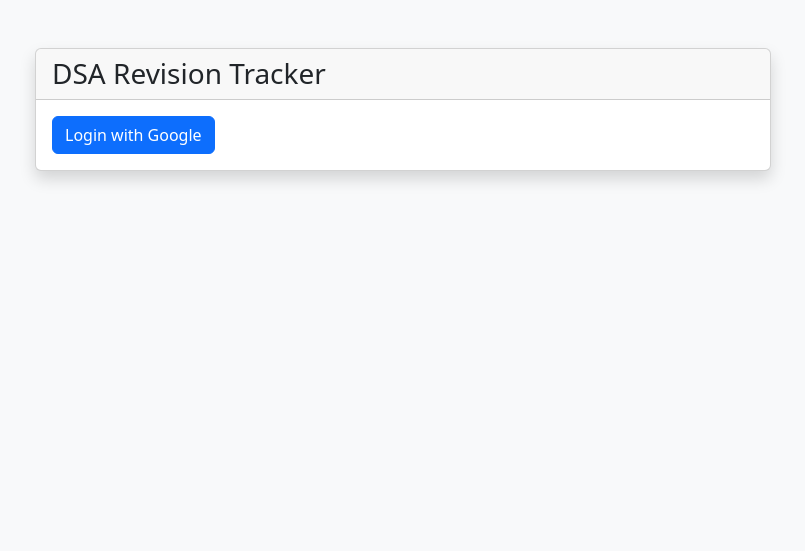
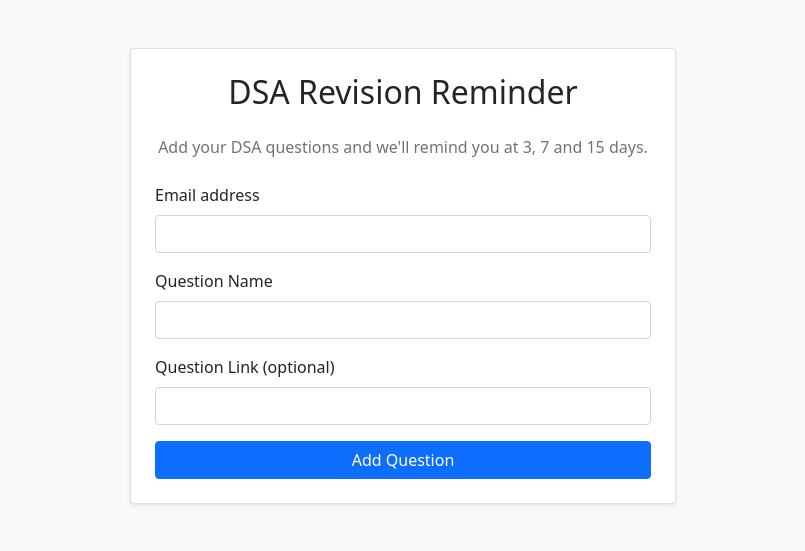
Before and after one commit to navneetujjain/dsa-reminder-app, a Flask app: template templates/index.html in a window 1280 px wide. Shown: the top 551 px of the page, without its empty margins (237-1042 px from the left). Run offline with Flask 3, Linux system fonts and the light colour scheme; the template is opened without the code that fills it, so the values that code supplies are empty.

Commit message:
Initial deployment

```diff
--- a/app.py
+++ b/app.py
@@ -1,137 +1,139 @@
-import os
-from flask import Flask, render_template, request, redirect, url_for, session
+from flask import Flask, render_template, request, redirect, url_for, flash
 from flask_sqlalchemy import SQLAlchemy
-from authlib.integrations.flask_client import OAuth
 from apscheduler.schedulers.background import BackgroundScheduler
-from datetime import datetime, timedelta
+from datetime import date, timedelta
 from sendgrid import SendGridAPIClient
 from sendgrid.helpers.mail import Mail
+import pytz
+import os
+from config import Config
 
 app = Flask(__name__)
-app.secret_key = os.getenv('SECRET_KEY')
-app.config['SQLALCHEMY_DATABASE_URI'] = os.getenv('DATABASE_URL', 'sqlite:///dsa.db')
-app.config['SQLALCHEMY_TRACK_MODIFICATIONS'] = False
+app.config.from_object(Config)
 
-# Initialize extensions
-db = SQLAlchemy(app)
-oauth = OAuth(app)
+db = SQLAlchemy()
+db.init_app(app)
 
-# Configure Google OAuth
-oauth.register(
-    name='google',
-    client_id=os.getenv('GOOGLE_CLIENT_ID'),
-    client_secret=os.getenv('GOOGLE_CLIENT_SECRET'),
-    access_token_url='https://accounts.google.com/o/oauth2/token',
-    access_token_params=None,
-    authorize_url='https://accounts.google.com/o/oauth2/auth',
-    authorize_params=None,
-    api_base_url='https://www.googleapis.com/oauth2/v1/',
-    client_kwargs={'scope': 'openid email profile'},
-)
+# Models
+class DSAQuestion(db.Model):
+    __tablename__ = 'dsa_questions'
 
-# Database Models
-class User(db.Model):
     id = db.Column(db.Integer, primary_key=True)
-    email = db.Column(db.String(120), unique=True, nullable=False)
-    questions = db.relationship('Question', backref='user', lazy=True)
+    email = db.Column(db.String(120), nullable=False)
+    question_name = db.Column(db.String(200), nullable=False)
+    question_link = db.Column(db.String(300))
+    created_at = db.Column(db.Date, default=date.today)
+    reminded_3_days = db.Column(db.Boolean, default=False)
+    reminded_7_days = db.Column(db.Boolean, default=False)
+    reminded_15_days = db.Column(db.Boolean, default=False)
 
-class Question(db.Model):
-    id = db.Column(db.Integer, primary_key=True)
-    name = db.Column(db.String(200), nullable=False)
-    link = db.Column(db.String(500))
-    date_added = db.Column(db.DateTime, nullable=False, default=datetime.utcnow)
-    user_id = db.Column(db.Integer, db.ForeignKey('user.id'), nullable=False)
+# Routes
+@app.route('/', methods=['GET', 'POST'])
+def index():
+    if request.method == 'POST':
+        email = request.form['email']
+        question_name = request.form['question_name']
+        question_link = request.form.get('question_link', '')
 
-# Email Sending Function
-def send_reminder_email(user_email, questions):
+        if not email or not question_name:
+            flash('Email and Question Name are required!', 'danger')
+            return redirect(url_for('index'))
+
+        new_question = DSAQuestion(
+            email=email,
+            question_name=question_name,
+            question_link=question_link
+        )
+        db.session.add(new_question)
+        db.session.commit()
+
+        flash('Question added successfully! You will receive reminders.', 'success')
+        return redirect(url_for('success'))
+
+    return render_template('index.html')
+
+@app.route('/success')
+def success():
+    return render_template('success.html')
+
+# Email sending function
+def send_consolidated_email(email, questions, today):
+    subject = "DSA Revision Reminders"
+    content = "<h2>Your pending DSA revisions:</h2>"
+
+    for reminder_type, q_list in questions.items():
+        if q_list:
+            days = int(reminder_type.split("_")[0])
+            content += f"<h3>Due {days}-day reminders:</h3><ul>"
+            for q in q_list:
+                content += f"<li>{q.question_name}"
+                if q.question_link:
+                    content += f' (<a href="{q.question_link}">Link</a>)'
+                content += "</li>"
+            content += "</ul>"
+
     message = Mail(
-        from_email='dsa-reminder@example.com',
-        to_emails=user_email,
-        subject='📚 Your Daily DSA Revision Reminder')
-
-    content = "<h1>Questions to Revise Today:</h1><ul>"
-    for q in questions:
-        content += f"<li>{q.name}"
-        if q.link:
-            content += f" <a href='{q.link}'>Link</a>"
-        content += "</li>"
-    content += "</ul>"
-
-    message.add_content(content, "text/html")
+        from_email=app.config['SENDER_EMAIL'],
+        to_emails=email,
+        subject=subject,
+        html_content=content
+    )
 
     try:
-        sg = SendGridAPIClient(os.getenv('SENDGRID_API_KEY'))
-        response = sg.send(message)
+        sg = SendGridAPIClient(app.config['SENDGRID_API_KEY'])
+        sg.send(message)
+
+        # Mark all as reminded
+        for q_list in questions.values():
+            for q in q_list:
+                if "3_days" in questions and q in questions["3_days"]:
+                    q.reminded_3_days = True
+                if "7_days" in questions and q in questions["7_days"]:
+                    q.reminded_7_days = True
+                if "15_days" in questions and q in questions["15_days"]:
+                    q.reminded_15_days = True
+
     except Exception as e:
-        print(f"Email error: {str(e)}")
+        print(f"Error sending to {email}: {str(e)}")
 
-# Scheduled Job
-def daily_reminder_job():
-    with app.app_context():
-        target_dates = [datetime.utcnow() - timedelta(days=d) for d in [3,7,15]]
+# Scheduled job
+def check_and_send_reminders():
+    today = date.today()
+    users = {}
 
-        for user in User.query.all():
-            questions = Question.query.filter(
-                Question.user_id == user.id,
-                db.func.date(Question.date_added).in_([d.date() for d in target_dates])
-            ).all()
+    # Group questions by email and reminder type
+    for question in DSAQuestion.query.all():
+        if question.email not in users:
+            users[question.email] = {"3_days": [], "7_days": [], "15_days": []}
 
-            if questions:
-                send_reminder_email(user.email, questions)
+        if not question.reminded_3_days and question.created_at <= today - timedelta(days=3):
+            users[question.email]["3_days"].append(question)
+
+        if not question.reminded_7_days and question.created_at <= today - timedelta(days=7):
+            users[question.email]["7_days"].append(question)
+
+        if not question.reminded_15_days and question.created_at <= today - timedelta(days=15):
+            users[question.email]["15_days"].append(question)
+
+    # Send one consolidated email per user
+    for email, questions in users.items():
+        if any(questions.values()):  # Only if there are pending reminders
+            send_consolidated_email(email, questions, today)
+
+    db.session.commit()
 
 # Initialize scheduler
-scheduler = BackgroundScheduler()
-scheduler.add_job(daily_reminder_job, 'cron', hour=4, minute=30)  # 10am IST = 4:30 UTC
+scheduler = BackgroundScheduler(timezone=pytz.timezone(app.config['TIMEZONE']))
+scheduler.add_job(check_and_send_reminders, 'cron', hour=10, minute=0)  # 10 AM IST
 scheduler.start()
 
-# Routes
-@app.route('/')
-def home():
-    if 'user' not in session:
-        return redirect(url_for('login'))
-    user = User.query.get(session['user']['id'])
-    return render_template('index.html', user=user)
-
-@app.route('/login')
-def login():
-    redirect_uri = url_for('authorize', _external=True)
-    print(f"Using redirect URI: {redirect_uri}")
-    return oauth.google.authorize_redirect(redirect_uri)
-
-@app.route('/authorize')
-def authorize():
-    token = oauth.google.authorize_access_token()
-    user_info = oauth.google.get('userinfo').json()
-
-    user = User.query.filter_by(email=user_info['email']).first()
-    if not user:
-        user = User(email=user_info['email'])
-        db.session.add(user)
-        db.session.commit()
-
-    session['user'] = {'id': user.id, 'email': user.email}
-    return redirect(url_for('home'))
-
-@app.route('/add', methods=['POST'])
-def add_question():
-    if 'user' not in session:
-        return redirect(url_for('login'))
-
-    new_question = Question(
-        name=request.form['name'],
-        link=request.form.get('link'),
-        user_id=session['user']['id']
-    )
-    db.session.add(new_question)
-    db.session.commit()
-    return redirect(url_for('home'))
-
-@app.route('/logout')
-def logout():
-    session.pop('user', None)
-    return redirect(url_for('home'))
+# Create database tables
+with app.app_context():
+    db.create_all()
 
 if __name__ == '__main__':
-    with app.app_context():
-        db.create_all()
+    # Only for local development
     app.run(debug=True)
+else:
+    # For production (Render/Gunicorn)
+    gunicorn_app = app
--- /dev/null
+++ b/templates/base.html
@@ -0,0 +1,27 @@
+<!DOCTYPE html>
+<html lang="en">
+<head>
+    <meta charset="UTF-8">
+    <meta name="viewport" content="width=device-width, initial-scale=1.0">
+    <title>DSA Revision Reminder</title>
+    <link href="https://cdn.jsdelivr.net/npm/bootstrap@5.1.3/dist/css/bootstrap.min.css" rel="stylesheet">
+    <link rel="stylesheet" href="{{ url_for('static', filename='styles.css') }}">
+</head>
+<body class="bg-light">
+    <div class="container py-5">
+        {% with messages = get_flashed_messages(with_categories=true) %}
+            {% if messages %}
+                {% for category, message in messages %}
+                    <div class="alert alert-{{ category }} alert-dismissible fade show" role="alert">
+                        {{ message }}
+                        <button type="button" class="btn-close" data-bs-dismiss="alert" aria-label="Close"></button>
+                    </div>
+                {% endfor %}
+            {% endif %}
+        {% endwith %}
+
+        {% block content %}{% endblock %}
+    </div>
+    <script src="https://cdn.jsdelivr.net/npm/bootstrap@5.1.3/dist/js/bootstrap.bundle.min.js"></script>
+</body>
+</html>
--- a/templates/index.html
+++ b/templates/index.html
@@ -1,71 +1,37 @@
-<!DOCTYPE html>
-<html lang="en">
-<head>
-    <meta charset="UTF-8">
-    <meta name="viewport" content="width=device-width, initial-scale=1.0">
-    <title>DSA Reminder</title>
-    <link href="https://cdn.jsdelivr.net/npm/bootstrap@5.3.0/dist/css/bootstrap.min.css" rel="stylesheet">
-</head>
-<body class="bg-light">
-    <div class="container mt-5">
-        <div class="row justify-content-center">
-            <div class="col-md-8">
-                <div class="card shadow">
-                    <div class="card-header d-flex justify-content-between align-items-center">
-                        <h3 class="mb-0">DSA Revision Tracker</h3>
-                        {% if user %}
-                            <a href="/logout" class="btn btn-outline-danger">Logout</a>
-                        {% endif %}
+{% extends "base.html" %}
+
+{% block content %}
+<div class="row justify-content-center">
+    <div class="col-md-8 col-lg-6">
+        <div class="card shadow-sm">
+            <div class="card-body p-4">
+                <h2 class="card-title text-center mb-4">DSA Revision Reminder</h2>
+                <p class="text-muted text-center mb-4">
+                    Add your DSA questions and we'll remind you at 3, 7 and 15 days.
+                </p>
+
+                <form method="POST" action="{{ url_for('index') }}">
+                    <div class="mb-3">
+                        <label for="email" class="form-label">Email address</label>
+                        <input type="email" class="form-control" id="email" name="email" required>
                     </div>
 
-                    <div class="card-body">
-                        {% if user %}
-                            <form method="POST" action="/add">
-                                <div class="mb-3">
-                                    <input type="text" name="name"
-                                           class="form-control"
-                                           placeholder="Question Name" required>
-                                </div>
-                                <div class="mb-3">
-                                    <input type="url" name="link"
-                                           class="form-control"
-                                           placeholder="Question Link (optional)">
-                                </div>
-                                <button type="submit" class="btn btn-primary">
-                                    Add Question
-                                </button>
-                            </form>
+                    <div class="mb-3">
+                        <label for="question_name" class="form-label">Question Name</label>
+                        <input type="text" class="form-control" id="question_name" name="question_name" required>
+                    </div>
 
-                            <hr>
+                    <div class="mb-3">
+                        <label for="question_link" class="form-label">Question Link (optional)</label>
+                        <input type="url" class="form-control" id="question_link" name="question_link">
+                    </div>
 
-                            <h4>Recently Added</h4>
-                            <ul class="list-group">
-                                {% for question in user.questions|reverse %}
-                                    <li class="list-group-item d-flex justify-content-between">
-                                        <div>
-                                            {{ question.name }}
-                                            {% if question.link %}
-                                                <a href="{{ question.link }}" target="_blank"
-                                                   class="btn btn-sm btn-link">
-                                                    Open Link
-                                                </a>
-                                            {% endif %}
-                                        </div>
-                                        <small class="text-muted">
-                                            {{ question.date_added.strftime('%d %b %Y') }}
-                                        </small>
-                                    </li>
-                                {% endfor %}
-                            </ul>
-                        {% else %}
-                            <a href="/login" class="btn btn-primary">
-                                Login with Google
-                            </a>
-                        {% endif %}
+                    <div class="d-grid">
+                        <button type="submit" class="btn btn-primary">Add Question</button>
                     </div>
-                </div>
+                </form>
             </div>
         </div>
     </div>
-</body>
-</html>
+</div>
+{% endblock %}
```
Also changed, not shown: config.py (added, +12 -0 lines), requirements.txt (+8 -7 lines), templates/success.html (added, +16 -0 lines), instance/dsa.db (deleted), instance/dsa_reminder.db (added), 1 other file.
